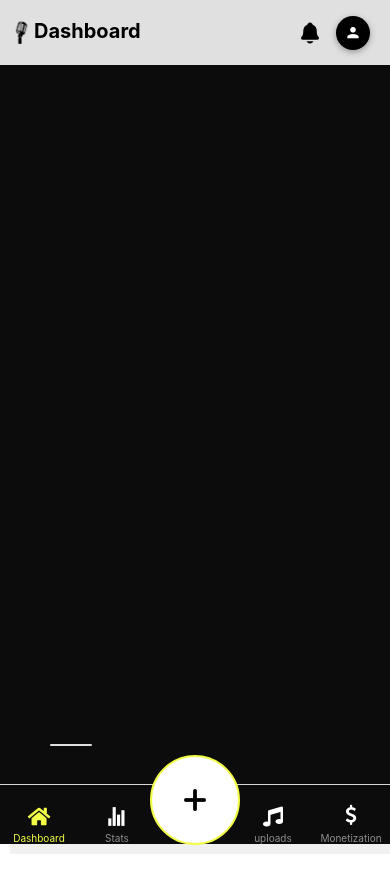
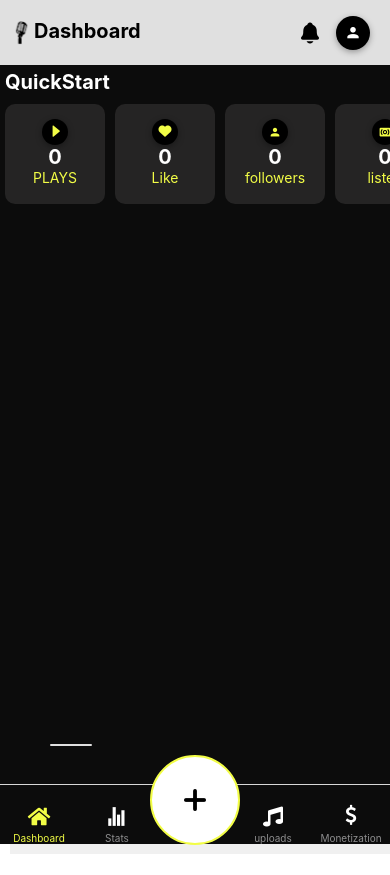
Before and after one commit to sir-george2500/Studio, a React Native app: screen /ActionButton in a window 390 px wide. Built offline with nearby package versions, Linux system fonts and the light colour scheme.

Commit message:
Build the Dashboard Screen Successfully

```diff
--- /dev/null
+++ b/app/components/TrackerBox.js
@@ -0,0 +1,38 @@
+import { StyleSheet, Text, View } from 'react-native'
+import React from 'react'
+import Icon from './Icon';
+import { Ionicons } from '@expo/vector-icons';
+
+import colors from '../config/colors';
+
+ function TrackerBox({data}) {
+
+  return (
+    <View style={styles.container}>
+        <Icon  name={data.iconName} size={26}  iconColor={colors.brandColor} marginTop={15} m={data.m}/>
+      <Text style={styles.text}>{data.number}</Text>
+      <Text style={styles.textFunction}>{data.title}</Text>
+    </View>
+  )
+}
+
+export default TrackerBox;
+const styles = StyleSheet.create({
+ container:{
+    width:100,
+    height:100,
+    borderRadius:10,
+    margin:5,
+    backgroundColor:colors.nearDark,
+    alignItems:"center",
+ },
+ text:{
+  fontSize:20,
+  color:colors.white,
+  fontWeight:"bold",
+ },
+
+ textFunction:{
+  color:colors.brandColor
+ }
+})
--- a/app/config/colors.js
+++ b/app/config/colors.js
@@ -9,5 +9,6 @@ export default {
     dark: "#0c0c0c",
   green: "#286e0a",
   brandColor:"#f2fd46",
+  nearDark:"#252424"
 
   };
--- a/app/screens/DashboardScreen.js
+++ b/app/screens/DashboardScreen.js
@@ -1,18 +1,72 @@
-import { StyleSheet, Text, View } from 'react-native'
+import { StyleSheet, Text, View ,FlatList } from 'react-native'
 import React from 'react'
 import Screen from '../components/Screen';
 import NavigationHeader from '../components/NavigationHeader';
+import TrackerBox from '../components/TrackerBox';
+import colors from '../config/colors';
+
+const data = [{
+  id: '1',
+  title: 'QuickStart',
+  category: [
+    {
+      id: '1',
+      iconName:'caretright',
+      number: 0,
+      title: 'PLAYS',
+      m:false,
+      showCustom:true
+    },
+    {
+      id: '2',
+      iconName:'heart',
+      number: 0,
+      title: 'Like',
+      m:false,
+      showCustom:true
+    },
+    {
+      id: '3',
+      iconName:'account',
+      number: 0,
+      title: 'followers',
+      m:true,
+      showCustom:true
+    },
+
+    {
+      id: '4',
+      iconName:'surround-sound',
+      number: 0,
+      title: 'listen',
+      m:true,
+      showCustom:false,
+    },
+    //<Ionicons name="md-headset-sharp" size={24} color="black" />
+  ]
+}]
+
 
 function DashboardScreen() {
   return (
     <Screen  Header={<NavigationHeader ScreenName="Dashboard"/>}>
-
+      <Text style={styles.QuickStart}>{data[0].title}</Text>
+      <FlatList
+     data={data[0].category}
+     renderItem={({item})  => <TrackerBox data={item}/> }
+     horizontal
+     />
     </Screen>
   )
 }
 
 export default DashboardScreen;
 const styles = StyleSheet.create({
-
+ QuickStart:{
+  fontSize:20,
+  color:colors.white,
+  fontWeight:"bold",
+  margin:5,
+ }
 
 })
```
